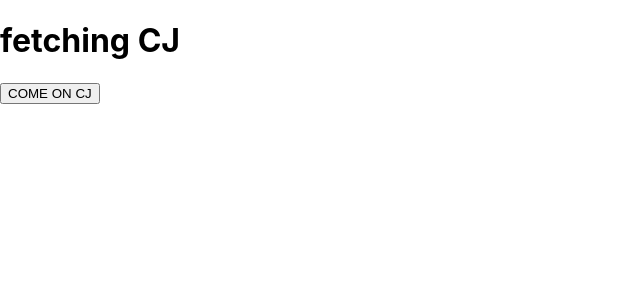
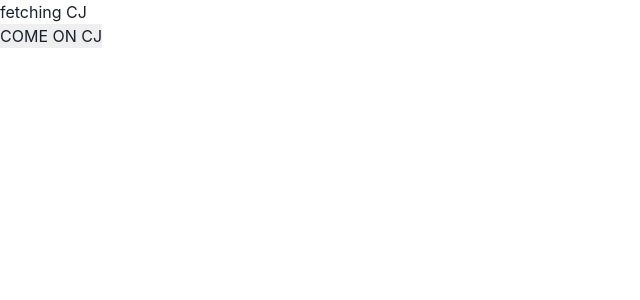
Before and after one commit to hjplumtree/nextjs-toturial, a Next.js app: page / in a window 1280 px wide. Shown: the top 300 px of the page, without its empty margins (0-640 px from the left). Built offline with nearby package versions, Linux system fonts and the light colour scheme.

Commit message:
Add Chakra UI

```diff
--- a/pages/_app.js
+++ b/pages/_app.js
@@ -1,7 +1,13 @@
-import '../styles/globals.css'
+import "../styles/globals.css";
+import "../styles/reset.css";
+import { ChakraProvider } from "@chakra-ui/react";
 
 function MyApp({ Component, pageProps }) {
-  return <Component {...pageProps} />
+  return (
+    <ChakraProvider>
+      <Component {...pageProps} />
+    </ChakraProvider>
+  );
 }
 
-export default MyApp
+export default MyApp;
```
